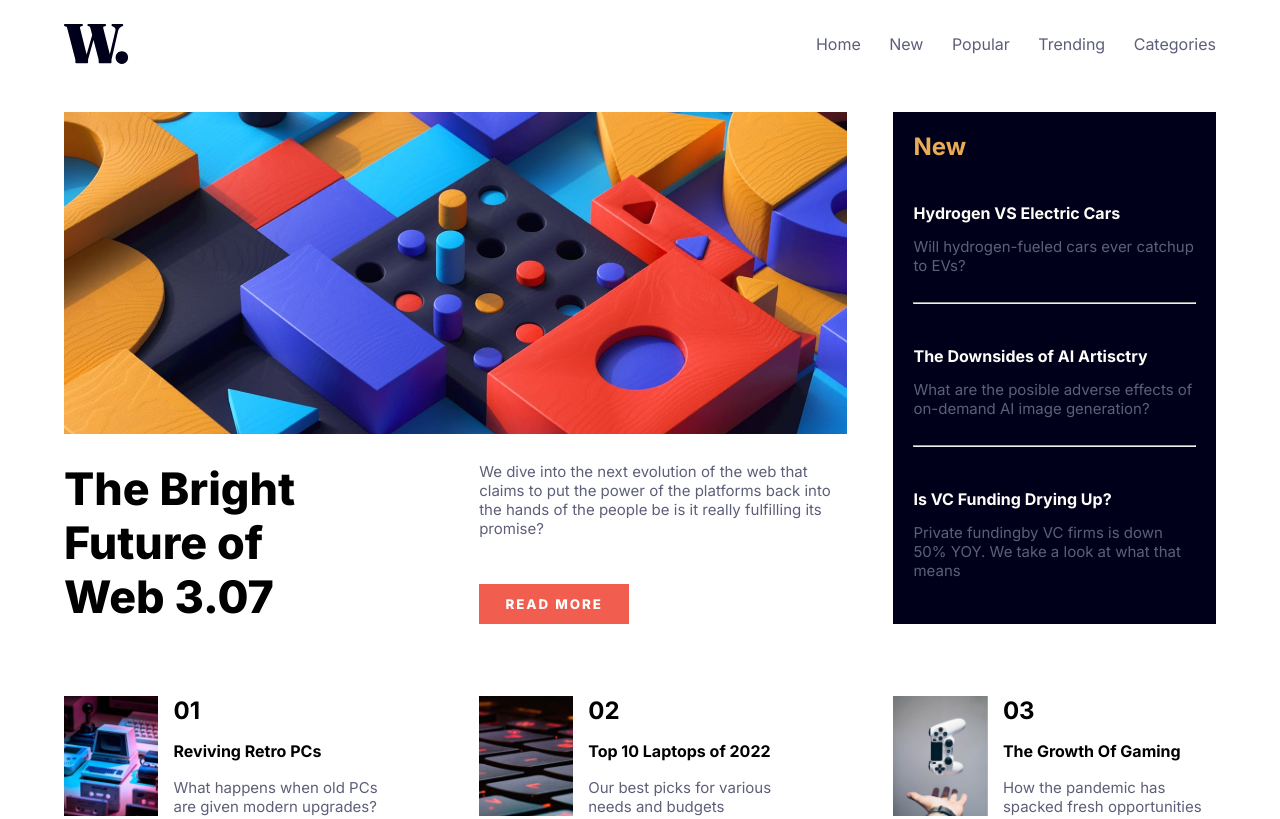
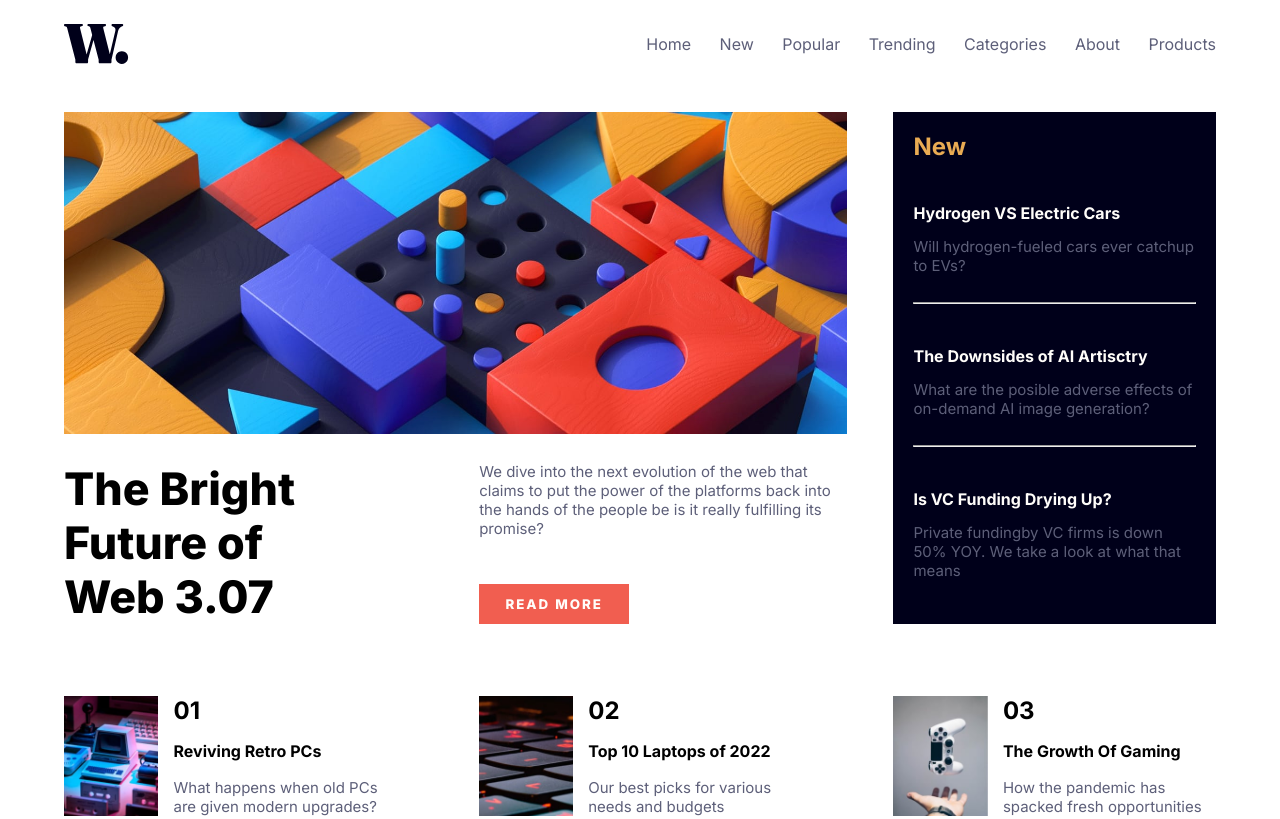
Before and after one commit to akinwalemayowa/News, a plain HTML site: page index.html in a window 1280 px wide. Shown: the top 819 px of the page. Drawn offline with Linux system fonts and the light colour scheme.

Commit message:
Change in template

```diff
--- a/index.html
+++ b/index.html
@@ -35,6 +35,8 @@
         <a href="#">Popular</a>
         <a href="#">Trending</a>
         <a href="#">Categories</a>
+        <a href="#">About</a>
+        <a href="#">Products</a>
       </div>
       <img src="assets/images/icon-menu.svg" alt="Menu" />
     </nav>
```
